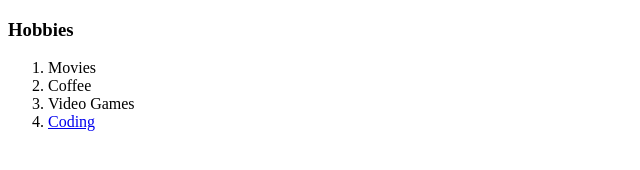
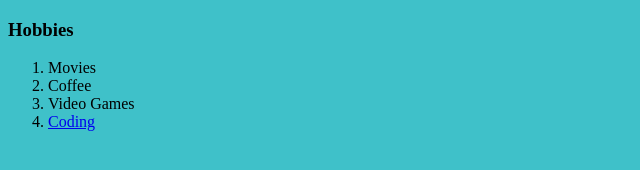
Before and after one commit to timstetter/HTML-CSS-JS-from-scratch, a plain HTML site: page hobbies.html in a window 1280 px wide. Shown: the whole page, without its empty margins (0-640 px from the left). Drawn offline with Linux system fonts and the light colour scheme.

Commit message:
link to external css

```diff
--- a/hobbies.html
+++ b/hobbies.html
@@ -3,6 +3,7 @@
   <head>
     <meta charset="utf-8">
     <title>Tim's Hobbies</title>
+    <link rel="stylesheet" href="css/styles.css">
   </head>
   <body>
     <h3>Hobbies</h3>
```
Also changed, not shown: contact.html (+1 -0 lines).
